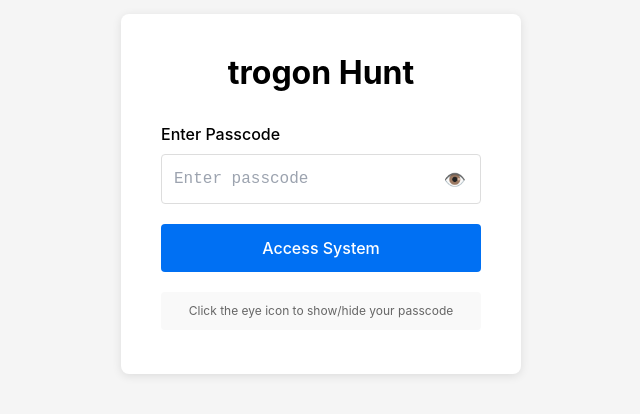
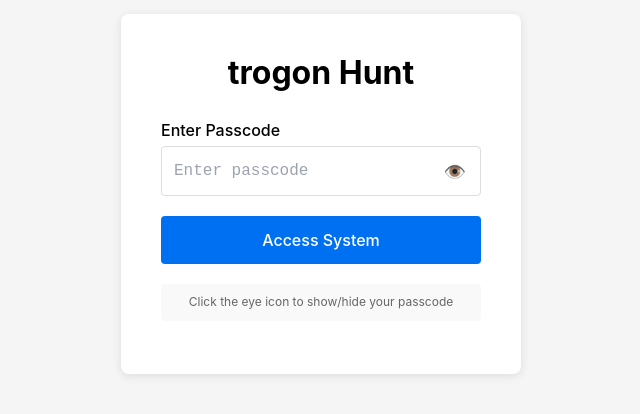
Before and after one commit to TrogonPatent/trogon-monitoring, a React (Vite) app: page / in a window 1280 px wide. Shown: the part 206-620 px from the top of the page, without its empty margins (319-959 px from the left). Built offline with nearby package versions, Linux system fonts and the light colour scheme.

Commit message:
Update AuthGate.jsx

```diff
--- a/src/pages/AuthGate.jsx
+++ b/src/pages/AuthGate.jsx
@@ -76,7 +76,7 @@ export default function AuthGate({ children }) {
 
           <form onSubmit={handleAuth}>
 <div style={{ marginBottom: '20px', marginTop: '0' }}>
-              <label style={{ display: 'block', marginBottom: '8px', marginTop: '0', fontWeight: '500' }}>
+              <label style={{ display: 'block', marginBottom: '8px', marginTop: '0', fontWeight: '500', lineHeight: '1'}}>
                 Enter Passcode
               </label>
               <div style={{ position: 'relative', marginTop: '0' }}>
@@ -157,6 +157,7 @@ export default function AuthGate({ children }) {
             marginBottom: '0',
             padding: '10px',
             fontSize: '12px',
+             lineHeight: '1.4',
             color: '#666',
             backgroundColor: '#f9f9f9',
             borderRadius: '4px',
```
